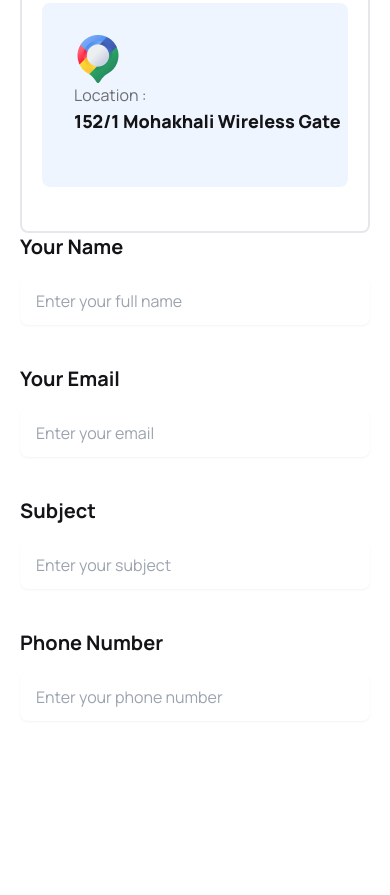
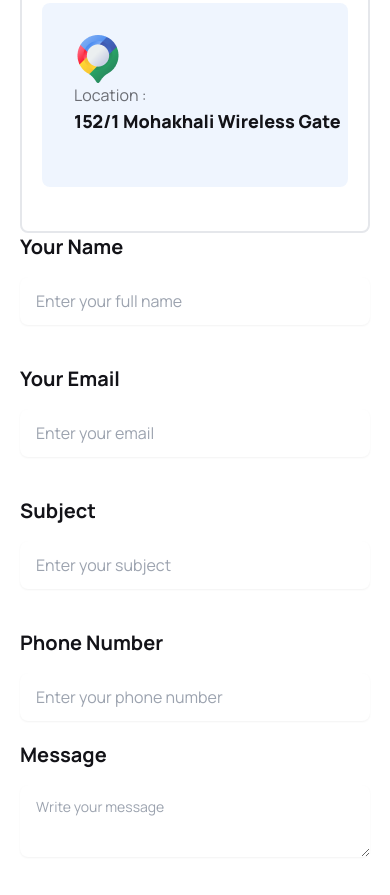
Before and after one commit to devenamulshikder/Hockeys, a plain HTML site: page index.html in a window 390 px wide. Shown: the part 8096-8991 px from the top of the page. Before the commit the page ends 8849 px from the top, so only its background shows below. Drawn offline with nearby package versions, Linux system fonts and the light colour scheme.

Commit message:
get in touch sections responsive added

```diff
--- a/index.html
+++ b/index.html
@@ -738,8 +738,11 @@
                         <input type="email" placeholder="Enter your phone number" class="input input-bordered w-full border-none shadow-sm mt-4" />
                     </div>
                 </div>
+                <div class="mx-5 mt-5 lg:mt-10">
+                        <label class="text-all-heading text-xl font-bold" for="">Message</label>
+                        <textarea class="textarea textarea-bordered w-full lg:h-[452px] border-none shadow-sm mt-4" placeholder="Write your message"></textarea>
+                    </div>
               </div>
-              <div></div>
             </div>
           </div>
         </div>
```
